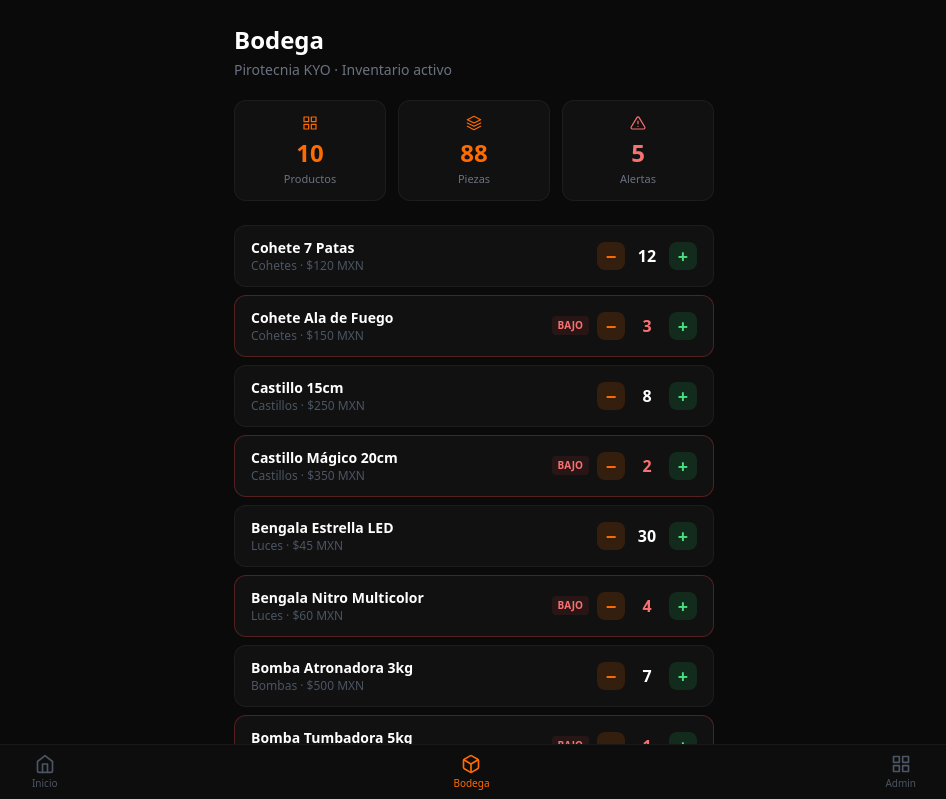
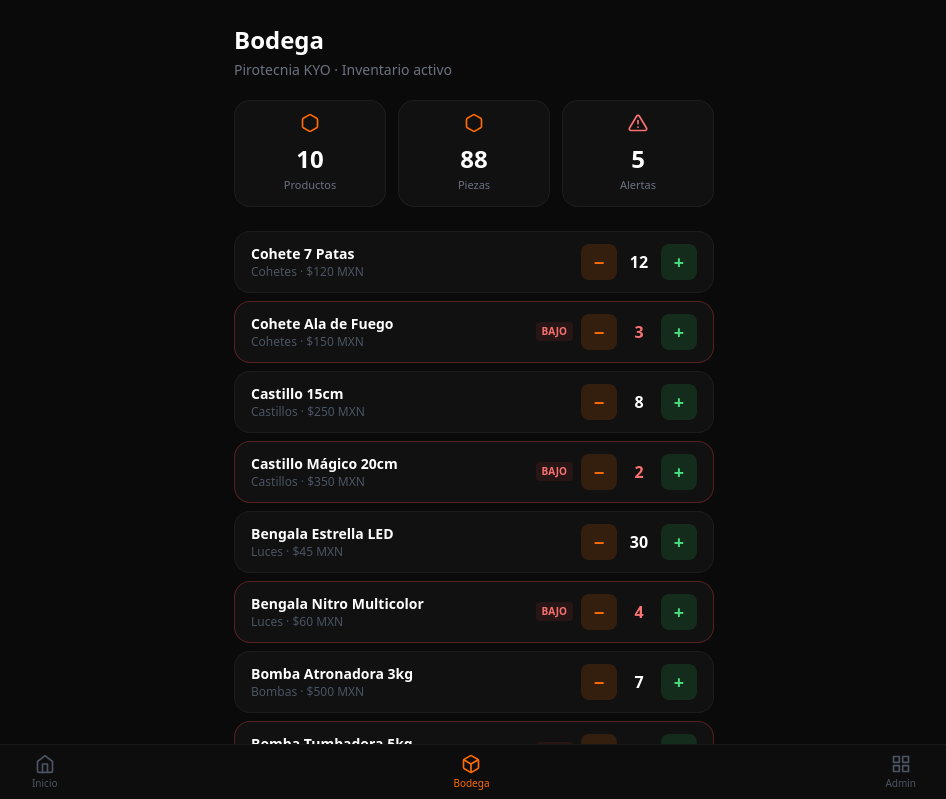
Before and after one commit to turbillon50/pirotecnia-kyo, a Next.js app: page /app in a window 1280 px wide. Shown: the top 799 px of the page, without its empty margins (166-1112 px from the left). Built offline with nearby package versions, Linux system fonts and the light colour scheme.

Commit message:
fix: bodega sin emojis, SVG propios

```diff
--- a/src/app/app/page.tsx
+++ b/src/app/app/page.tsx
@@ -3,21 +3,16 @@ import { useState } from 'react';
 import { motion } from 'framer-motion';
 import { demoProducts, Product } from '@/lib/demo-data';
 
-const ICON_GRID = (
-  <svg viewBox="0 0 24 24" fill="none" stroke="currentColor" strokeWidth="1.8" strokeLinecap="round" strokeLinejoin="round" className="w-4 h-4">
-    <rect x="3" y="3" width="7" height="7" /><rect x="14" y="3" width="7" height="7" />
-    <rect x="14" y="14" width="7" height="7" /><rect x="3" y="14" width="7" height="7" />
+const IconBox = () => (
+  <svg viewBox="0 0 24 24" fill="none" stroke="#FF6B00" strokeWidth="2" strokeLinecap="round" strokeLinejoin="round">
+    <path d="M21 16V8a2 2 0 0 0-1-1.73l-7-4a2 2 0 0 0-2 0l-7 4A2 2 0 0 0 3 8v8a2 2 0 0 0 1 1.73l7 4a2 2 0 0 0 2 0l7-4A2 2 0 0 0 21 16z" />
   </svg>
 );
-const ICON_STACK = (
-  <svg viewBox="0 0 24 24" fill="none" stroke="currentColor" strokeWidth="1.8" strokeLinecap="round" strokeLinejoin="round" className="w-4 h-4">
-    <polygon points="12 2 2 7 12 12 22 7 12 2" /><polyline points="2 17 12 22 22 17" /><polyline points="2 12 12 17 22 12" />
-  </svg>
-);
-const ICON_ALERT = (
-  <svg viewBox="0 0 24 24" fill="none" stroke="currentColor" strokeWidth="1.8" strokeLinecap="round" strokeLinejoin="round" className="w-4 h-4">
-    <path d="M10.29 3.86 1.82 18a2 2 0 0 0 1.71 3h16.94a2 2 0 0 0 1.71-3L13.71 3.86a2 2 0 0 0-3.42 0z" />
-    <line x1="12" y1="9" x2="12" y2="13" /><line x1="12" y1="17" x2="12.01" y2="17" />
+const IconAlert = ({ ok }: { ok: boolean }) => (
+  <svg viewBox="0 0 24 24" fill="none" stroke={ok ? '#4ade80' : '#f87171'} strokeWidth="2" strokeLinecap="round" strokeLinejoin="round">
+    <path d="M10.29 3.86L1.82 18a2 2 0 0 0 1.71 3h16.94a2 2 0 0 0 1.71-3L13.71 3.86a2 2 0 0 0-3.42 0z" />
+    <line x1="12" y1="9" x2="12" y2="13" />
+    <line x1="12" y1="17" x2="12.01" y2="17" />
   </svg>
 );
 
@@ -25,22 +20,17 @@ export default function BodegaPage() {
   const [products, setProducts] = useState<Product[]>(demoProducts);
 
   const ajustar = (id: number, delta: number) => {
-    setProducts(prev =>
-      prev.map(p => p.id === id
-        ? { ...p, stock: Math.max(0, p.stock + delta), alerta: Math.max(0, p.stock + delta) < 5 }
-        : p
+    setProducts((prev) =>
+      prev.map((p) =>
+        p.id === id
+          ? { ...p, stock: Math.max(0, p.stock + delta), alerta: Math.max(0, p.stock + delta) < 5 }
+          : p
       )
     );
   };
 
   const total = products.reduce((a, p) => a + p.stock, 0);
-  const alertas = products.filter(p => p.alerta).length;
-
-  const kpis = [
-    { label: 'Productos', value: products.length, color: 'text-[#FF6B00]', icon: ICON_GRID },
-    { label: 'Piezas', value: total, color: 'text-[#FF6B00]', icon: ICON_STACK },
-    { label: 'Alertas', value: alertas, color: alertas > 0 ? 'text-red-400' : 'text-green-400', icon: ICON_ALERT },
-  ];
+  const alertas = products.filter((p) => p.alerta).length;
 
   return (
     <motion.main
@@ -53,16 +43,20 @@ export default function BodegaPage() {
       <p className="text-gray-500 text-sm mb-5">Pirotecnia KYO · Inventario activo</p>
 
       <div className="grid grid-cols-3 gap-3 mb-6">
-        {kpis.map((k, i) => (
+        {[
+          { label: 'Productos', value: products.length, icon: <IconBox /> },
+          { label: 'Piezas', value: total, icon: <IconBox /> },
+          { label: 'Alertas', value: alertas, icon: <IconAlert ok={alertas === 0} /> },
+        ].map((k, i) => (
           <motion.div
             key={i}
             initial={{ opacity: 0, y: 16 }}
             animate={{ opacity: 1, y: 0 }}
             transition={{ duration: 0.25, delay: 0.06 * i }}
-            className="bg-[#111] rounded-xl p-3 border border-white/5 text-center"
+            className="bg-[#111] rounded-[var(--r-md)] p-3 border border-white/5 text-center"
           >
-            <span className={`inline-flex justify-center mb-1.5 ${k.color}`}>{k.icon}</span>
-            <p className={`text-2xl font-black ${k.color}`}>{k.value}</p>
+            <span className="w-5 h-5 inline-block mb-1">{k.icon}</span>
+            <p className="text-2xl font-black text-white">{k.value}</p>
             <p className="text-gray-500 text-[11px] mt-0.5">{k.label}</p>
           </motion.div>
         ))}
@@ -75,7 +69,7 @@ export default function BodegaPage() {
             initial={{ opacity: 0, y: 16 }}
             animate={{ opacity: 1, y: 0 }}
             transition={{ duration: 0.25, delay: 0.04 * i }}
-            className={`bg-[#111] rounded-xl px-4 py-3 flex items-center justify-between border ${p.alerta ? 'border-red-500/30' : 'border-white/5'}`}
+            className={`bg-[#111] rounded-[var(--r-md)] px-4 py-3 flex items-center justify-between border ${p.alerta ? 'border-red-500/30' : 'border-white/5'}`}
           >
             <div className="flex-1 min-w-0">
               <p className="font-semibold text-white text-sm truncate">{p.nombre}</p>
@@ -88,18 +82,20 @@ export default function BodegaPage() {
               <motion.button
                 whileTap={{ scale: 0.97 }}
                 onClick={() => ajustar(p.id, -1)}
-                className="w-7 h-7 rounded-lg bg-[#FF6B00]/15 text-[#FF6B00] font-black text-lg flex items-center justify-center"
-                aria-label="Restar"
-              >−</motion.button>
+                className="w-9 h-9 rounded-[var(--r-sm)] bg-[#FF6B00]/15 text-[#FF6B00] font-black text-lg flex items-center justify-center"
+              >
+                −
+              </motion.button>
               <span className={`w-7 text-center font-black tabular-nums ${p.alerta ? 'text-red-400' : 'text-white'}`}>
                 {p.stock}
               </span>
               <motion.button
                 whileTap={{ scale: 0.97 }}
-                onClick={() => ajustar(p.id, +1)}
-                className="w-7 h-7 rounded-lg bg-green-500/15 text-green-400 font-black text-lg flex items-center justify-center"
-                aria-label="Sumar"
-              >+</motion.button>
+                onClick={() => ajustar(p.id, 1)}
+                className="w-9 h-9 rounded-[var(--r-sm)] bg-green-500/15 text-green-400 font-black text-lg flex items-center justify-center"
+              >
+                +
+              </motion.button>
             </div>
           </motion.div>
         ))}
```
